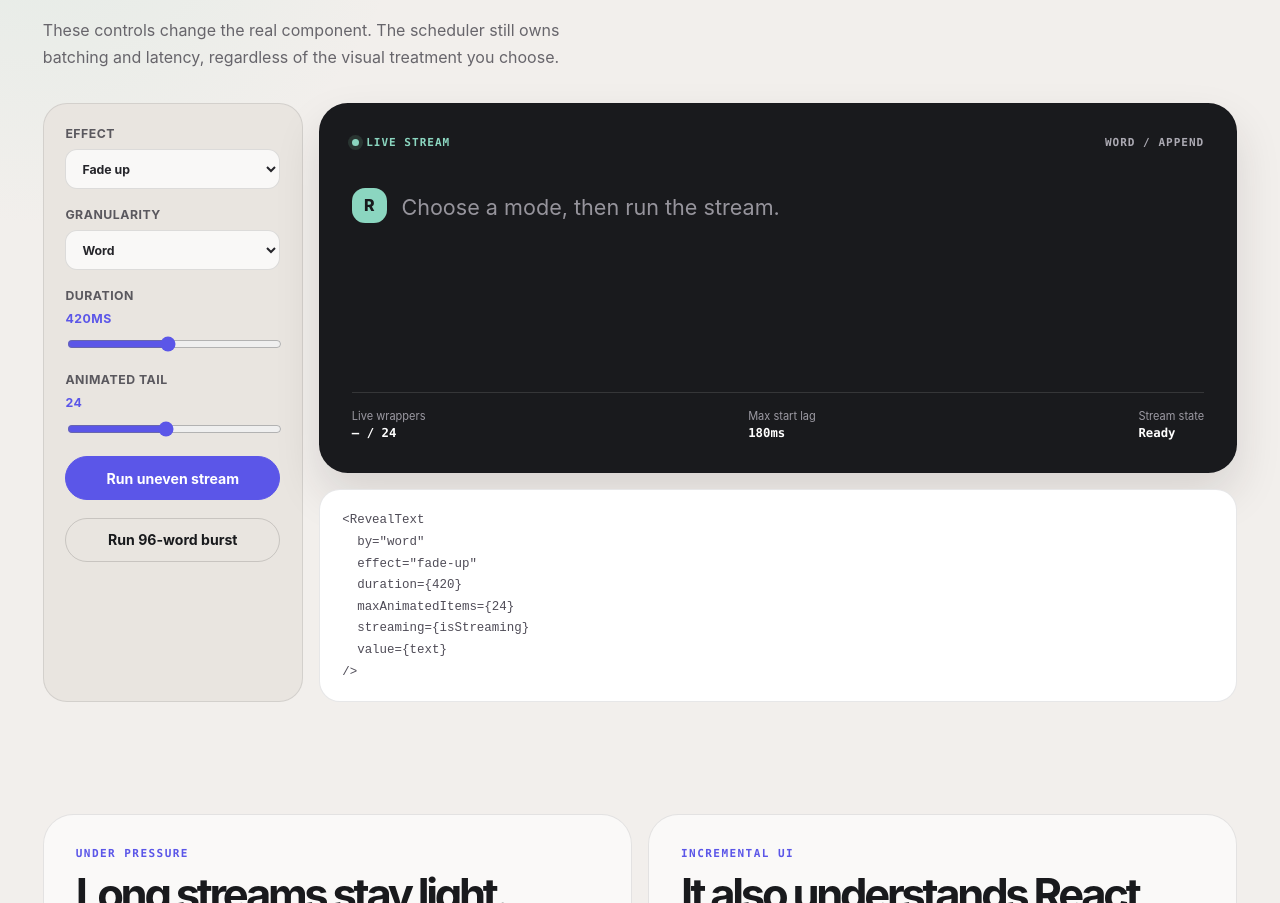
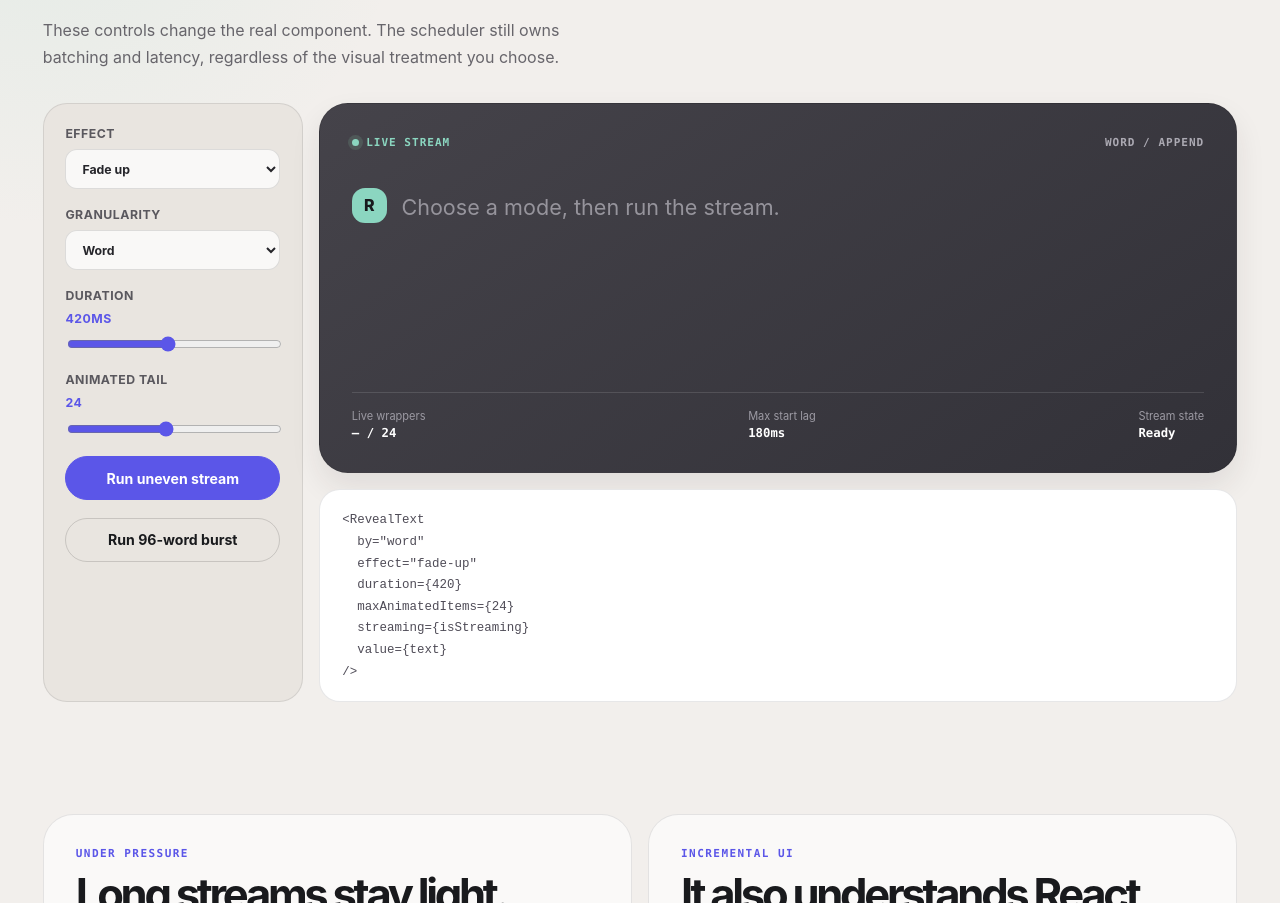
Before and after one commit to VoldemLive/reveal-sequence, a React (Vite) app: page / in a window 1280 px wide. Shown: the part 1137-2040 px from the top of the page. Built offline with nearby package versions, Linux system fonts and the light colour scheme.

Commit message:
style: soften stream demo contrast

```diff
--- a/src/demo/styles.css
+++ b/src/demo/styles.css
@@ -172,7 +172,7 @@ body { background: radial-gradient(circle at 96% 4%, rgba(91, 86, 232, .11), tra
 .control-deck output { color: #5b56e8; }
 .control-deck select { border-color: rgba(25, 26, 29, .13); border-radius: .75rem; color: #25252a; background: rgba(255,255,255,.74); }
 .control-deck input { accent-color: #5b56e8; }
-.stream-card { min-height: 370px; padding: clamp(1.35rem, 3vw, 2rem); border-color: rgba(25, 26, 29, .1); border-radius: 1.8rem; background: #191a1d; box-shadow: 0 22px 45px rgba(40, 34, 29, .13); }
+.stream-card { min-height: 370px; padding: clamp(1.35rem, 3vw, 2rem); border-color: rgba(25, 26, 29, .12); border-radius: 1.8rem; background: linear-gradient(145deg, #45434a, #323138); box-shadow: 0 14px 30px rgba(40, 34, 29, .09); }
 .card-topline { color: #acaab3; }
 .signal { color: #8bd6c0; }
 .assistant-avatar { border-radius: .82rem; color: #191a1d; background: #8bd6c0; }
```
